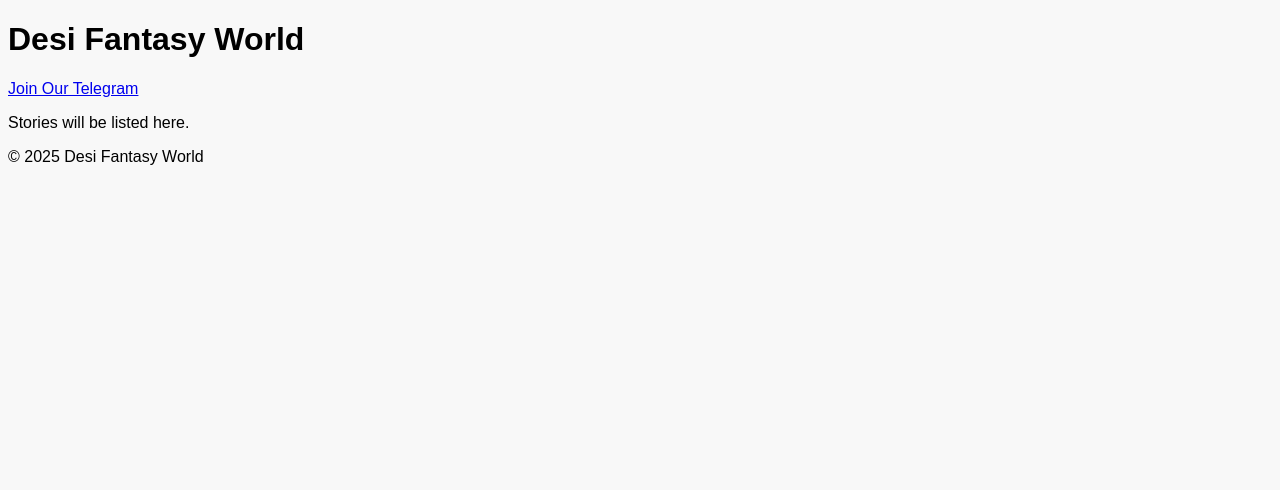
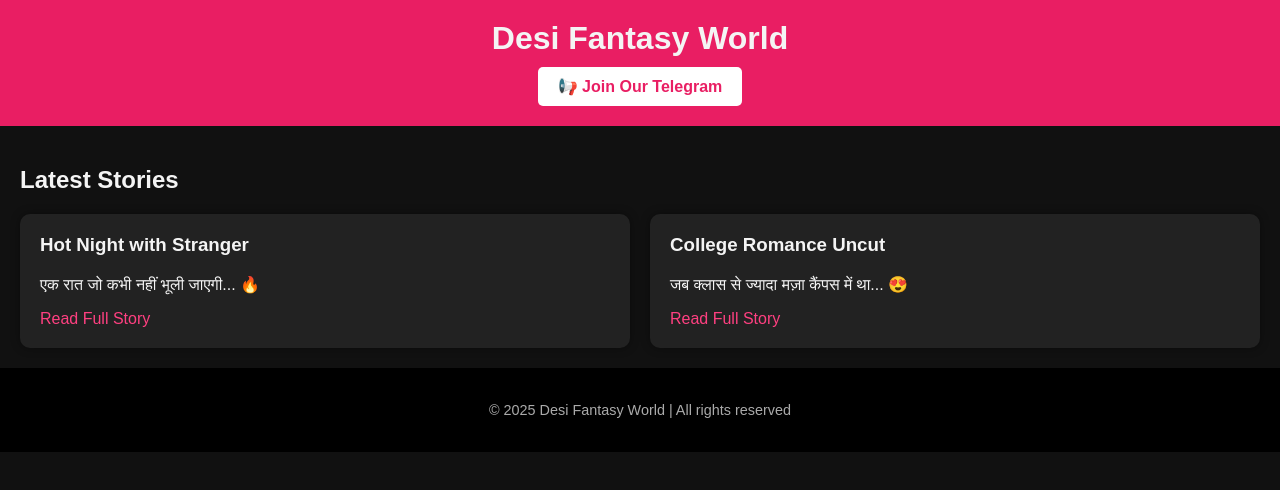
Before and after one commit to Desyfantasyworld/Desi-Fantasy-world-, a plain HTML site: page index.html in a window 1280 px wide. Drawn offline with Linux system fonts and the light colour scheme; files that its build step writes are made by us from their sources.

Commit message:
Add files via upload

```diff
--- a/index.html
+++ b/index.html
@@ -1,3 +1,4 @@
+
 <!DOCTYPE html>
 <html lang="en">
 <head>
@@ -5,13 +6,87 @@
   <meta name="viewport" content="width=device-width, initial-scale=1.0"/>
   <title>Desi Fantasy World - Adult Stories</title>
   <link rel="stylesheet" href="assets/css/style.css"/>
+  <style>
+    body {
+      font-family: Arial, sans-serif;
+      margin: 0;
+      padding: 0;
+      background: #111;
+      color: #f4f4f4;
+    }
+    header {
+      background: #e91e63;
+      padding: 20px;
+      text-align: center;
+    }
+    header h1 {
+      margin: 0;
+      font-size: 2em;
+    }
+    header a {
+      display: inline-block;
+      margin-top: 10px;
+      background: #fff;
+      color: #e91e63;
+      padding: 10px 20px;
+      text-decoration: none;
+      border-radius: 5px;
+      font-weight: bold;
+    }
+    main {
+      padding: 20px;
+    }
+    .story-list {
+      display: grid;
+      grid-template-columns: repeat(auto-fit, minmax(250px, 1fr));
+      gap: 20px;
+    }
+    .story-card {
+      background: #222;
+      padding: 20px;
+      border-radius: 10px;
+      box-shadow: 0 0 10px rgba(0,0,0,0.4);
+    }
+    .story-card h3 {
+      margin-top: 0;
+    }
+    .story-card a {
+      color: #ff4081;
+      text-decoration: none;
+    }
+    footer {
+      text-align: center;
+      padding: 20px;
+      background: #000;
+      font-size: 0.9em;
+      color: #aaa;
+    }
+  </style>
 </head>
 <body>
   <header>
     <h1>Desi Fantasy World</h1>
-    <a href="https://t.me/+vr0SXHAIMREwNDk1" target="_blank">Join Our Telegram</a>
+    <a href="https://t.me/+vr0SXHAIMREwNDk1" target="_blank">📢 Join Our Telegram</a>
   </header>
-  <main><p>Stories will be listed here.</p></main>
-  <footer><p>© 2025 Desi Fantasy World</p></footer>
+
+  <main>
+    <h2>Latest Stories</h2>
+    <div class="story-list">
+      <div class="story-card">
+        <h3>Hot Night with Stranger</h3>
+        <p>एक रात जो कभी नहीं भूली जाएगी... 🔥</p>
+        <a href="stories/story-1.html">Read Full Story</a>
+      </div>
+      <div class="story-card">
+        <h3>College Romance Uncut</h3>
+        <p>जब क्लास से ज्यादा मज़ा कैंपस में था... 😍</p>
+        <a href="stories/story-2.html">Read Full Story</a>
+      </div>
+    </div>
+  </main>
+
+  <footer>
+    <p>© 2025 Desi Fantasy World | All rights reserved</p>
+  </footer>
 </body>
 </html>
```
